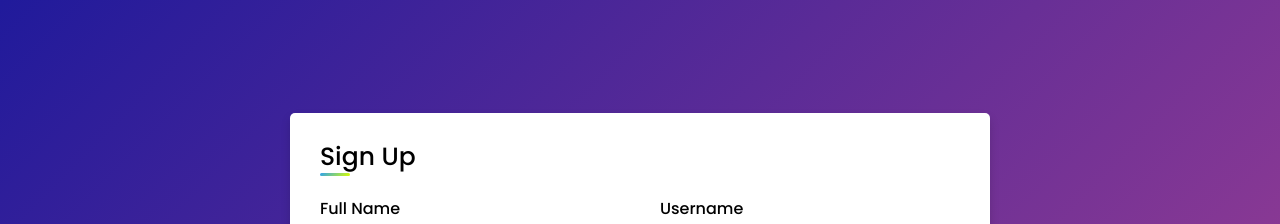
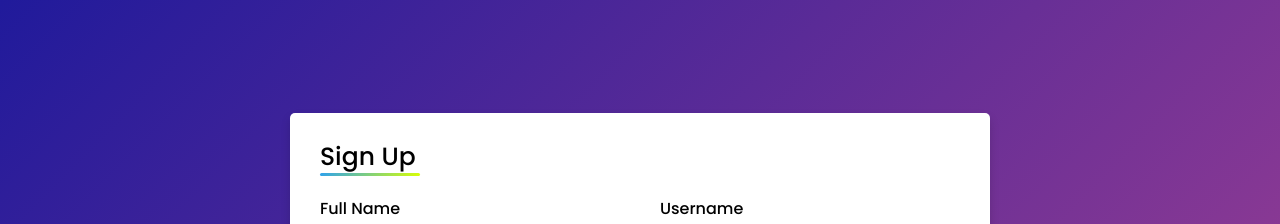
Before and after one commit to iantanui/react-sign-up-form, a React (Create React App) app: page / in a window 1280 px wide. Shown: the top 224 px of the page. Built offline with nearby package versions, Linux system fonts and the light colour scheme.

Commit message:
add title width

```diff
--- a/src/App.css
+++ b/src/App.css
@@ -32,7 +32,7 @@
    left: 0;
    bottom: 0;
    height: 3px;
-   width: 30px;
+   width: 100px;
    border-radius: 5px;
    background: linear-gradient(135deg, #2da1ee, #d9ff04);
  }
```
